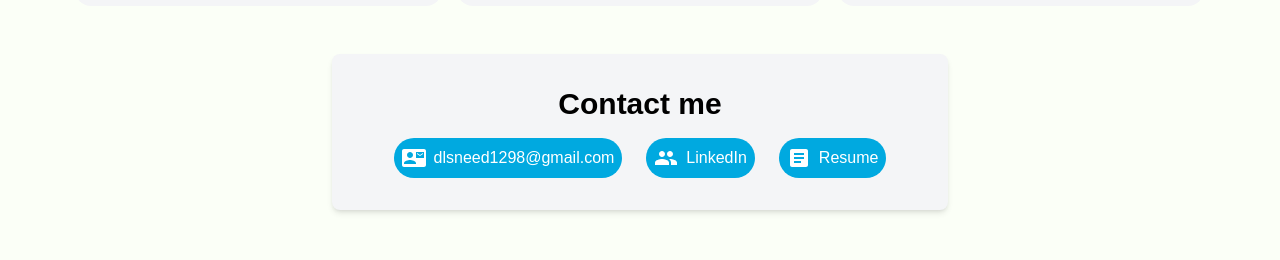
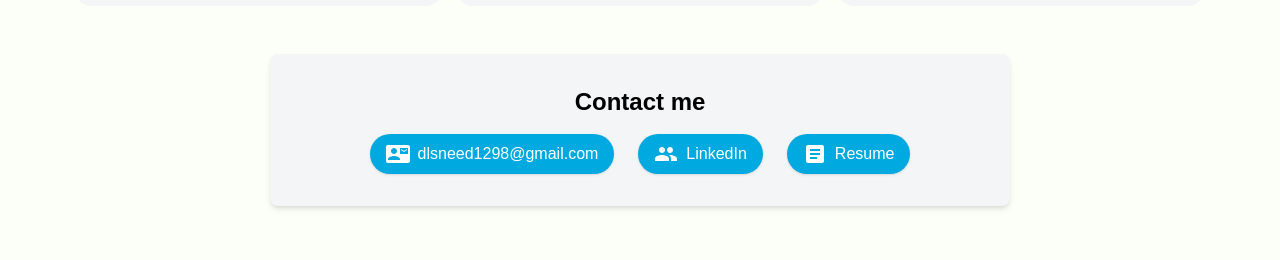
Before and after one commit to dsneed123/dsneedy, a Next.js app: page / in a window 1280 px wide. Shown: the part 1870-2130 px from the top of the page. Built offline with nearby package versions, Linux system fonts and the light colour scheme.

Commit message:
Break points for contact section

```diff
--- a/src/app/page.tsx
+++ b/src/app/page.tsx
@@ -135,36 +135,52 @@ export default function Home() {
         </section>
 
         {/* Contact Section */}
-        <section id="contact" className="mb-8 sm:mb-12 flex flex-col items-center bg-[#F4F5F7] p-4 sm:p-8 rounded-lg shadow-md mt-10 w-[90%] sm:w-[50%] mx-auto">
-          <h2 className="text-2xl sm:text-3xl font-semibold mb-4 text-center">Contact me</h2>
-          <ul className="flex flex-row space-x-4 sm:space-x-6 w-full justify-center">
-            <li className="transparent flex items-center justify-center">
-              <a href="mailto:dlsneed1298@gmail.com" className="flex items-center bg-[#00A9E0] text-white rounded-full w-55 px-2 py-2">
+        <section
+          id="contact"
+          className="mb-8 sm:mb-12 flex flex-col items-center bg-[#F4F5F7] p-4 sm:p-8 rounded-lg shadow-md mt-10 w-[90%] sm:w-[60%] mx-auto"
+        >
+          <h2 className="text-xl sm:text-2xl font-semibold mb-4 text-center">Contact me</h2>
+          <ul className="flex flex-col sm:flex-row space-y-4 sm:space-y-0 sm:space-x-6 w-full justify-center">
+            {/* Email */}
+            <li className="flex items-center justify-center">
+              <a
+                href="mailto:dlsneed1298@gmail.com"
+                className="flex items-center bg-[#00A9E0] text-white rounded-full px-4 py-3 sm:py-2 shadow hover:bg-[#0079b3] transition-all"
+              >
                 <ContactMailIcon className="text-white" />
-                <span className="ml-2 font-source-sans-pro">
+                <span className="ml-2 font-source-sans-pro text-sm sm:text-base">
                   dlsneed1298@gmail.com
                 </span>
               </a>
             </li>
-            <li className="transparent flex items-center justify-center">
-              <a href="https://www.linkedin.com/in/dsneedy" className="flex items-center bg-[#00A9E0] text-white rounded-full w-35 px-2 py-2">
+
+            {/* LinkedIn */}
+            <li className="flex items-center justify-center">
+              <a
+                href="https://www.linkedin.com/in/dsneedy"
+                className="flex items-center bg-[#00A9E0] text-white rounded-full px-4 py-3 sm:py-2 shadow hover:bg-[#0079b3] transition-all"
+              >
                 <PeopleIcon className="text-white" />
-                <span className="ml-2 font-source-sans-pro">
+                <span className="ml-2 font-source-sans-pro text-sm sm:text-base">
                   LinkedIn
                 </span>
               </a>
             </li>
-            <li className="transparent flex items-center justify-center">
-              <a href="https://drive.google.com/file/d/1MgE3KXLxI0fDKaC_zx58EtIsknZqmEKj/view?usp=sharing" className="flex items-center bg-[#00A9E0] text-white rounded-full w-35 p-2">
+
+            {/* Resume */}
+            <li className="flex items-center justify-center">
+              <a
+                href="https://drive.google.com/file/d/1MgE3KXLxI0fDKaC_zx58EtIsknZqmEKj/view?usp=sharing"
+                className="flex items-center bg-[#00A9E0] text-white rounded-full px-4 py-3 sm:py-2 shadow hover:bg-[#0079b3] transition-all"
+              >
                 <ArticleIcon className="text-white" />
-                <span className="ml-2 font-source-sans-pro">
+                <span className="ml-2 font-source-sans-pro text-sm sm:text-base">
                   Resume
                 </span>
               </a>
             </li>
           </ul>
         </section>
-
 
       </main>
 
```
